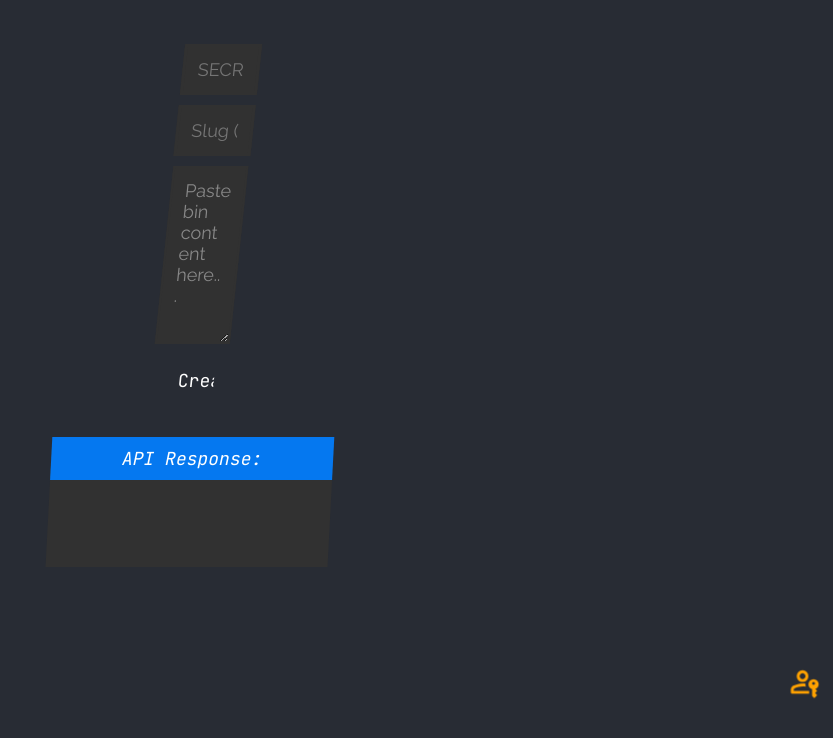
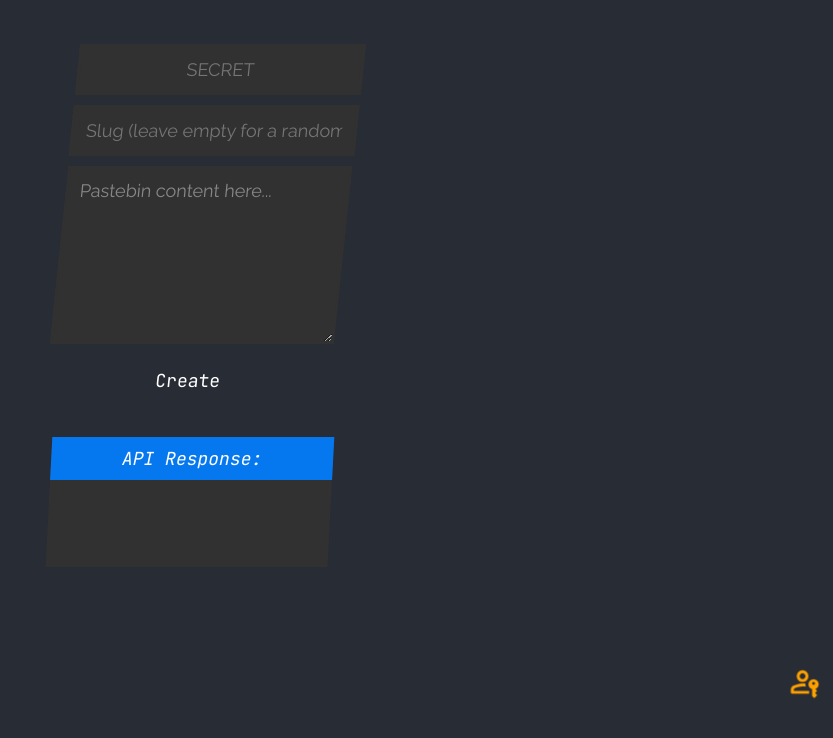
Before and after one commit to peme969/pastebin, a website: page src/index.html in a window 1280 px wide. Shown: the part 72-810 px from the top of the page, without its empty margins (447-1280 px from the left). Drawn offline with nearby package versions, Linux system fonts and the light colour scheme.

Commit message:
Update index.html

```diff
--- a/src/index.html
+++ b/src/index.html
@@ -63,6 +63,9 @@
   }
   .container,.create-form > * {
     margin-top:10px;
+  }
+  .create-form {
+    width:100%;
   }
 input[type="text"],
 input[type="password"] {
```
